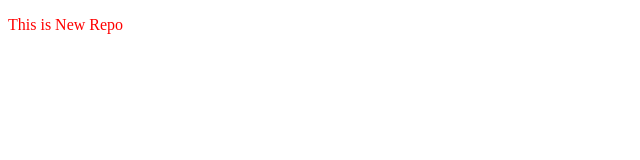
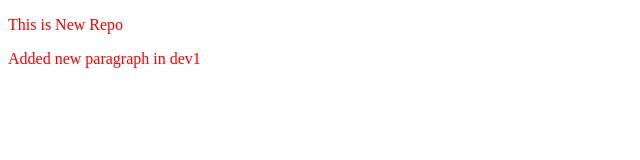
Before and after one commit to Gaurav9540/local_repo, a plain HTML site: page index.html in a window 1280 px wide. Shown: the whole page, without its empty margins (0-640 px from the left). Drawn offline with Linux system fonts and the light colour scheme.

Commit message:
change in dev1

```diff
--- a/index.html
+++ b/index.html
@@ -8,5 +8,6 @@
 </head>
 <body>
     <p>This is New Repo</p>
+    <p>Added new paragraph in dev1</p>
 </body>
 </html>
```
